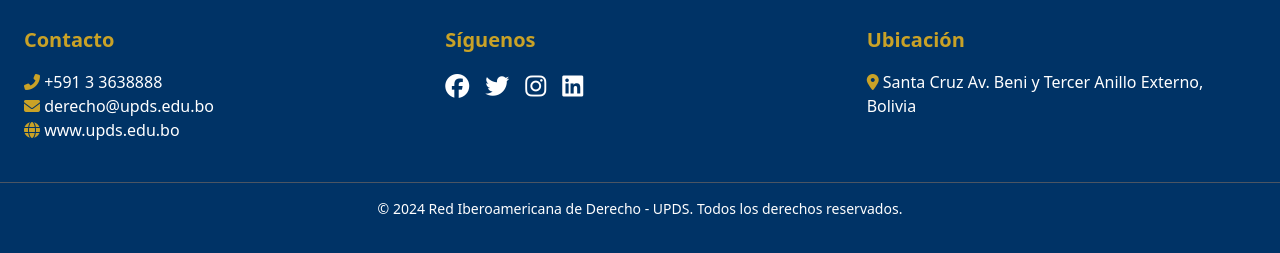
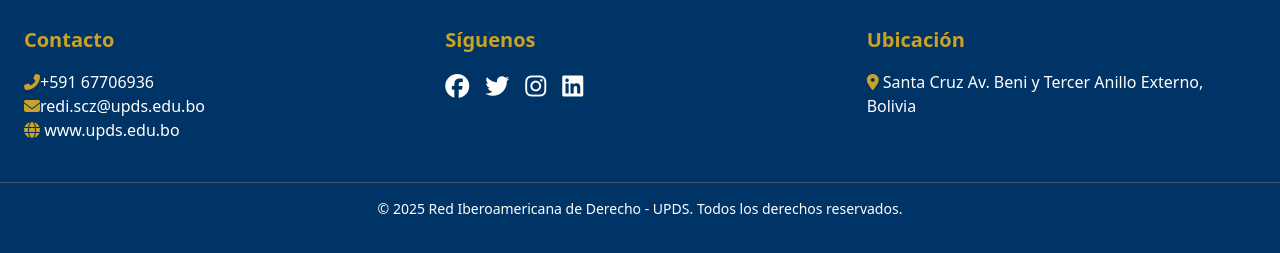
Before and after one commit to RoyDevTEAM/rediberoderecho2025, an Angular app: page / in a window 1280 px wide. Shown: the part 3854-4107 px from the top of the page. Built offline with nearby package versions, Linux system fonts and the light colour scheme.

Commit message:
Actualizado información del footer

```diff
--- a/src/app/shared/footer/footer.component.html
+++ b/src/app/shared/footer/footer.component.html
@@ -4,8 +4,8 @@
       <!-- Contacto -->
       <div>
         <h2 class="text-xl font-semibold text-[#C9A227] mb-4">Contacto</h2>
-        <p><i class="fas fa-phone-alt text-[#C9A227]"></i> +591 3 3638888</p>
-        <p><i class="fas fa-envelope text-[#C9A227]"></i> derecho&#64;upds.edu.bo</p>
+        <p><i class="fas fa-phone-alt text-[#C9A227]"></i>+591 67706936</p>
+        <p><i class="fas fa-envelope text-[#C9A227]"></i>redi.scz&#64;upds.edu.bo</p>
         <p><i class="fas fa-globe text-[#C9A227]"></i> www.upds.edu.bo</p>
       </div>
 
@@ -38,6 +38,6 @@
 
     <!-- Derechos Reservados -->
     <div class="mt-10 text-center border-t border-gray-600 pt-4">
-      <p class="text-sm">&copy; 2024 Red Iberoamericana de Derecho - UPDS. Todos los derechos reservados.</p>
+      <p class="text-sm">&copy; 2025 Red Iberoamericana de Derecho - UPDS. Todos los derechos reservados.</p>
     </div>
   </footer>
```
